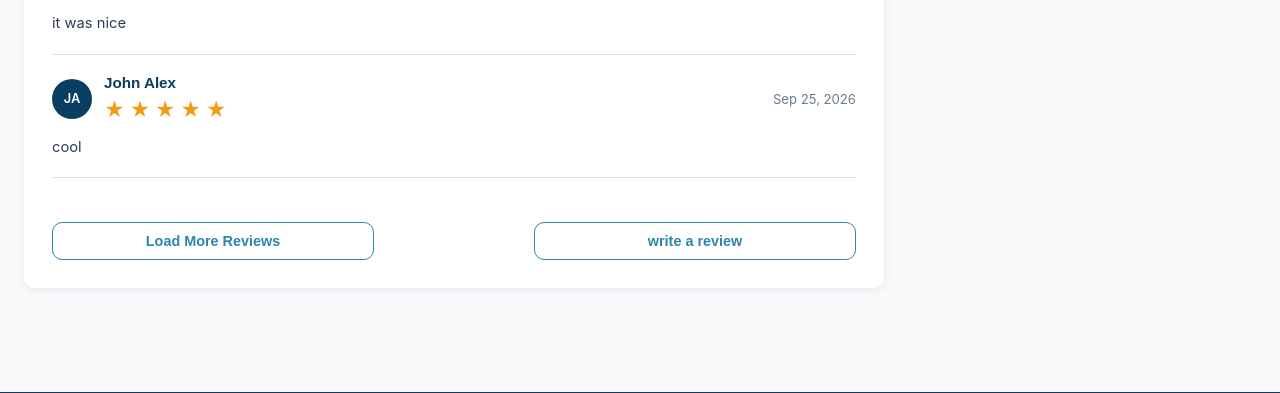
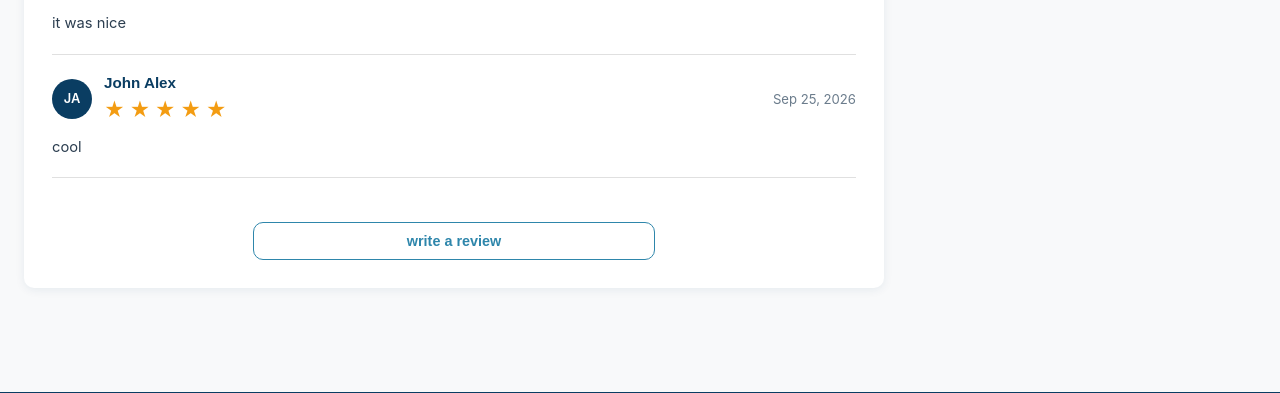
Before and after one commit to maxwel07/Smart-Book-project, a Django app: page /businesses/1/ in a window 1280 px wide. Shown: the part 1645-2038 px from the top of the page. Run offline with Django 5.2, Linux system fonts and the light colour scheme; a user stored in the database is signed in; data comes from the database, SQL or seed files in the repository; both versions use the stored data as it was after the commit; parts of the project's set-up code (start-up, migrations or seed data) failed here and were passed over.

Commit message:
chore: update binary files in __pycache__ and database

```diff
--- a/accounts/forms.py
+++ b/accounts/forms.py
@@ -4,7 +4,6 @@ from django.contrib.auth.models import User
 class registerForm(forms.ModelForm):
     password = forms.CharField(widget=forms.PasswordInput)
     password_confirm = forms.CharField(widget=forms.PasswordInput)
-
 
     class Meta:
         model = User
--- a/businesses/templates/business_detail.html
+++ b/businesses/templates/business_detail.html
@@ -137,7 +137,7 @@
             <p>No reviews yet</p>
           {% endfor %}
         <div class="review-btn-holder">
-          <button class="btn btn-outline load-more">Load More Reviews</button>
+          <!--<button class="btn btn-outline load-more">Load More Reviews</button>-->
           <button class="btn btn-outline write-review-btn" id="write-review-btn">write a review</button>
         </div>
 
```
Also changed, not shown: db.sqlite3.
